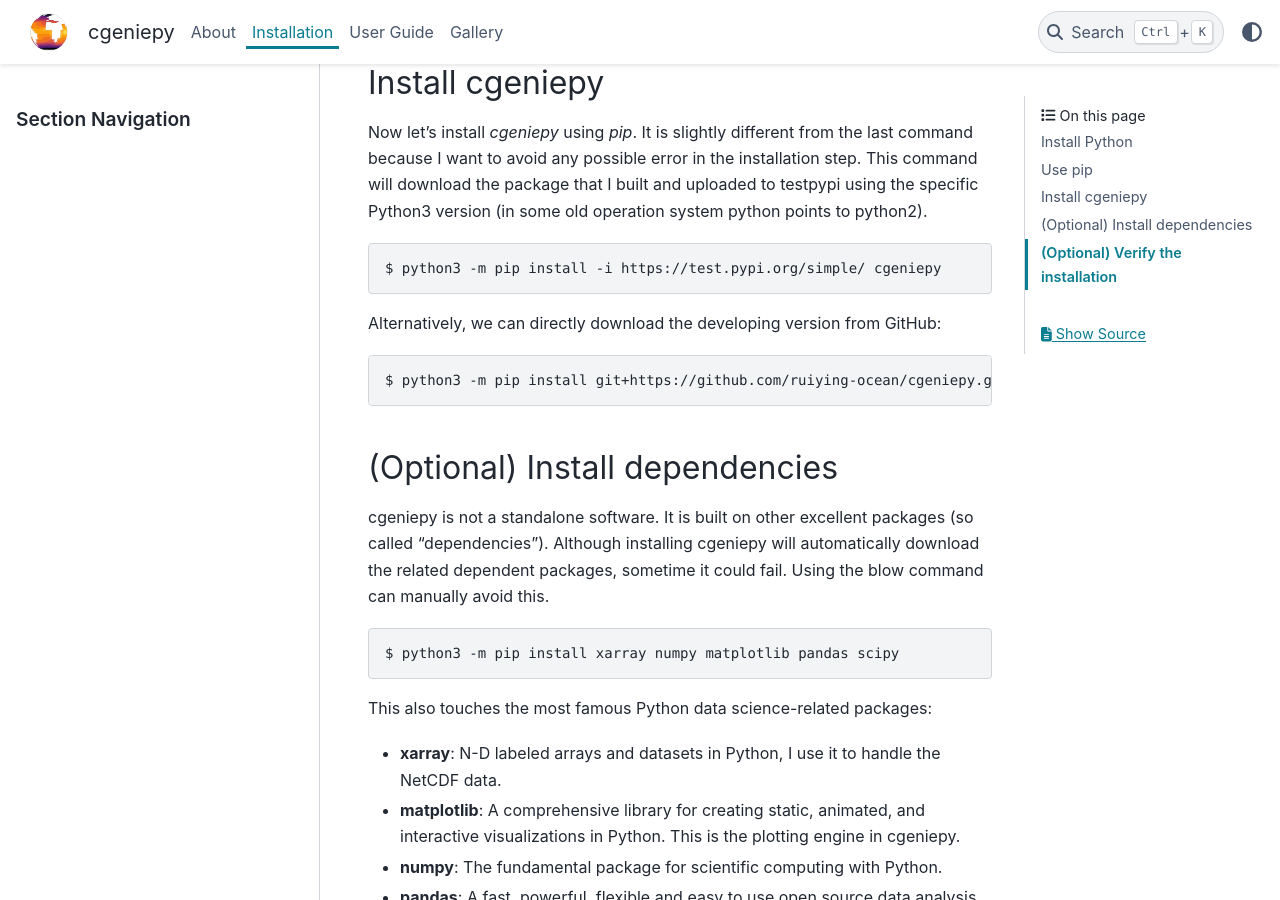
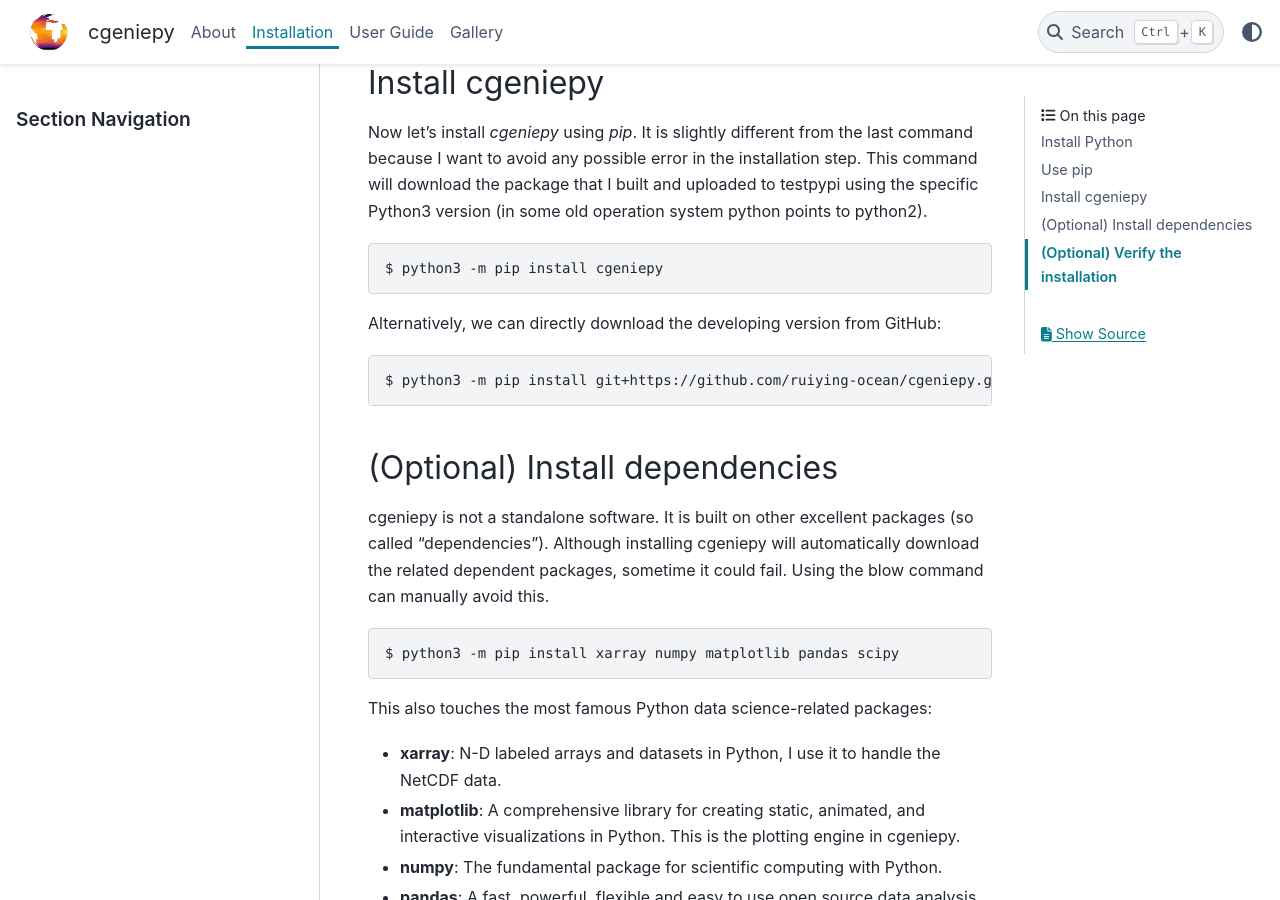
Before and after one commit to ruiying-ocean/cgeniepy, a Sphinx documentation site: the page built from docs/source/installation.rst, in a window 1280 px wide and 900 px high, scrolled down 719 px. Built offline with Sphinx 7.4.7 and the PyData theme 0.15.4, drawn with Linux system fonts in a browser that asks for light colours; some of the changed lines change nothing that is shown.

Commit message:
remove testpypi in installation instruction

```diff
--- a/docs/source/installation.rst
+++ b/docs/source/installation.rst
@@ -25,7 +25,7 @@
 
 .. code-block:: console
 
-       $ python3 -m pip install -i https://test.pypi.org/simple/ cgeniepy
+       $ python3 -m pip install cgeniepy
 
 
 Alternatively, we can directly download the developing version from GitHub:
```
